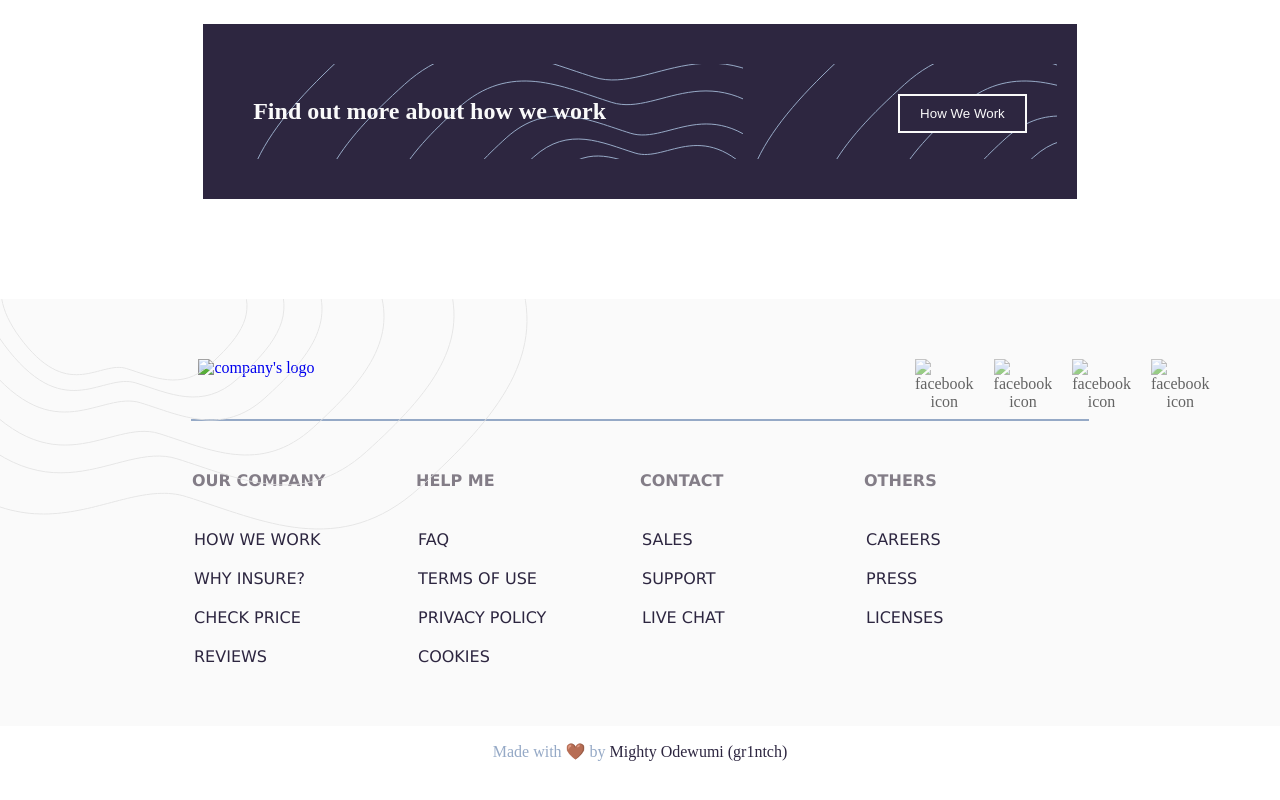
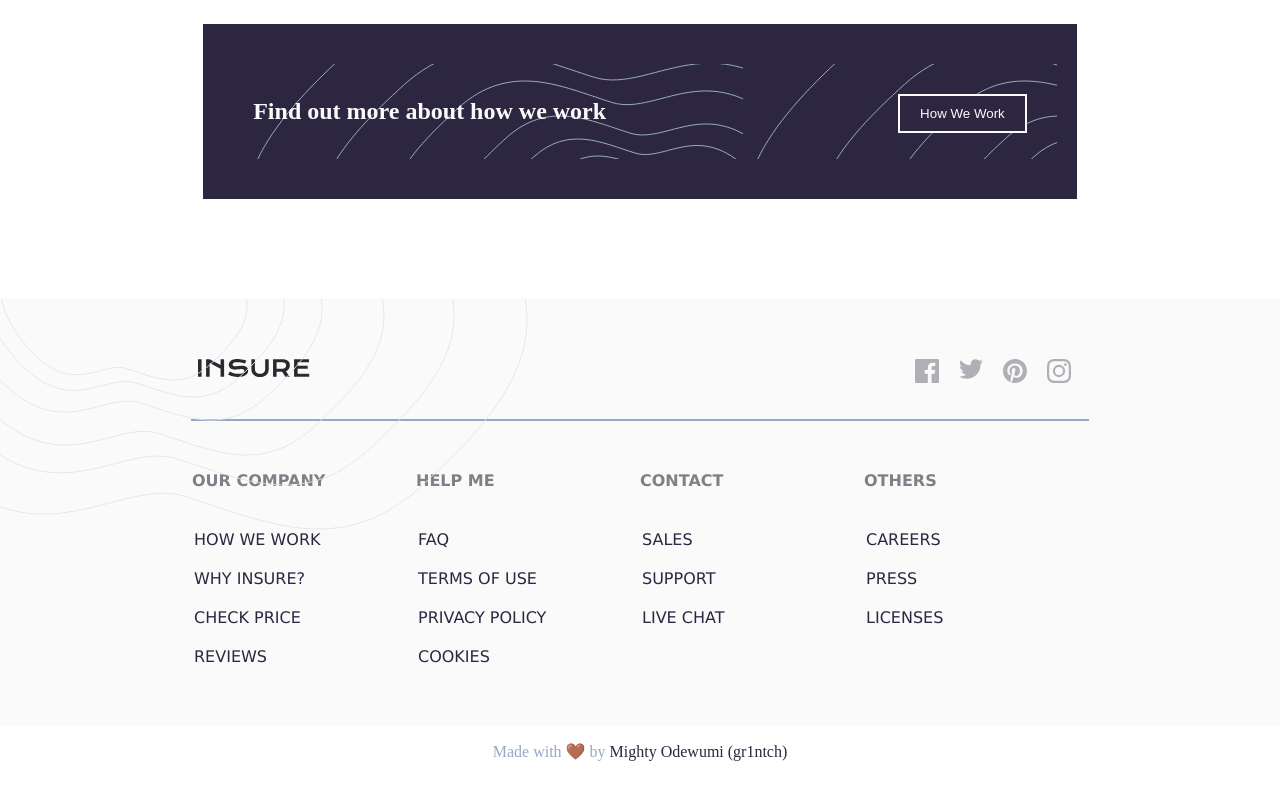
Before and after one commit to mighty-odewumi/insure-landing-page, a plain HTML site: page index.html in a window 1280 px wide. Shown: the part 1320-2120 px from the top of the page. Drawn offline with Linux system fonts and the light colour scheme; files whose address does not match are found by name.

Commit message:
modify README, index and stylesheet

```diff
--- a/index.html
+++ b/index.html
@@ -20,7 +20,7 @@
             <div class="logo-with-ham">
                 <div class="head-logo">
                     <a href="#home">
-                        <img src="../insure-page\images\logo.svg" alt="company's logo" class="logo">
+                        <img src=".\images\logo.svg" alt="company's logo" class="logo">
                     </a>
                 </div>
 
@@ -34,7 +34,7 @@
 
                 <div class="logo-with-close-icon">
                     <a href="#home" class="logo">
-                        <img src="../insure-page\images\logo.svg" alt="company's logo">
+                        <img src=".\images\logo.svg" alt="company's logo">
                     </a>
 
                     <a href="javascript:void(0)" class="close-icon" onclick="closeNav()">
@@ -158,21 +158,21 @@
 
                 <div class="foot-logo-socs">
                     <a href="#">
-                        <img src="../insure-page/images/logo.svg" alt="company's logo" class="foot-logo">
+                        <img src="./images/logo.svg" alt="company's logo" class="foot-logo">
                     </a>
 
                     <ul>
                         <li>
-                            <a href="#"><img src="../insure-page/images/icon-facebook.svg" alt="facebook icon" class="soc"></a>
+                            <a href="#"><img src="./images/icon-facebook.svg" alt="facebook icon" class="soc"></a>
                         </li>
                         <li>
-                            <a href="#"><img src="../insure-page/images/icon-twitter.svg" alt="facebook icon" class="soc"></a>
+                            <a href="#"><img src="./images/icon-twitter.svg" alt="twitter icon" class="soc"></a>
                         </li>
                         <li>
-                            <a href="#"><img src="../insure-page/images/icon-pinterest.svg" alt="facebook icon" class="soc"></a>
+                            <a href="#"><img src="./images/icon-pinterest.svg" alt="pinterest icon" class="soc"></a>
                         </li>
                         <li>
-                            <a href="#"><img src="../insure-page/images/icon-instagram.svg" alt="facebook icon" class="soc"></a>
+                            <a href="#"><img src="./images/icon-instagram.svg" alt="instagram icon" class="soc"></a>
                         </li>
                     </ul>
                 </div>
--- a/styles/styles.css
+++ b/styles/styles.css
@@ -46,7 +46,7 @@ main {
 .family-img {
     background: url("../images/image-intro-mobile.jpg") no-repeat;
     width: 100%;
-    height: 70vh;
+    height: 50vh;
     background-size: 100% 100%;
     position: relative;
 }
```
Also changed, not shown: 1 other file.
